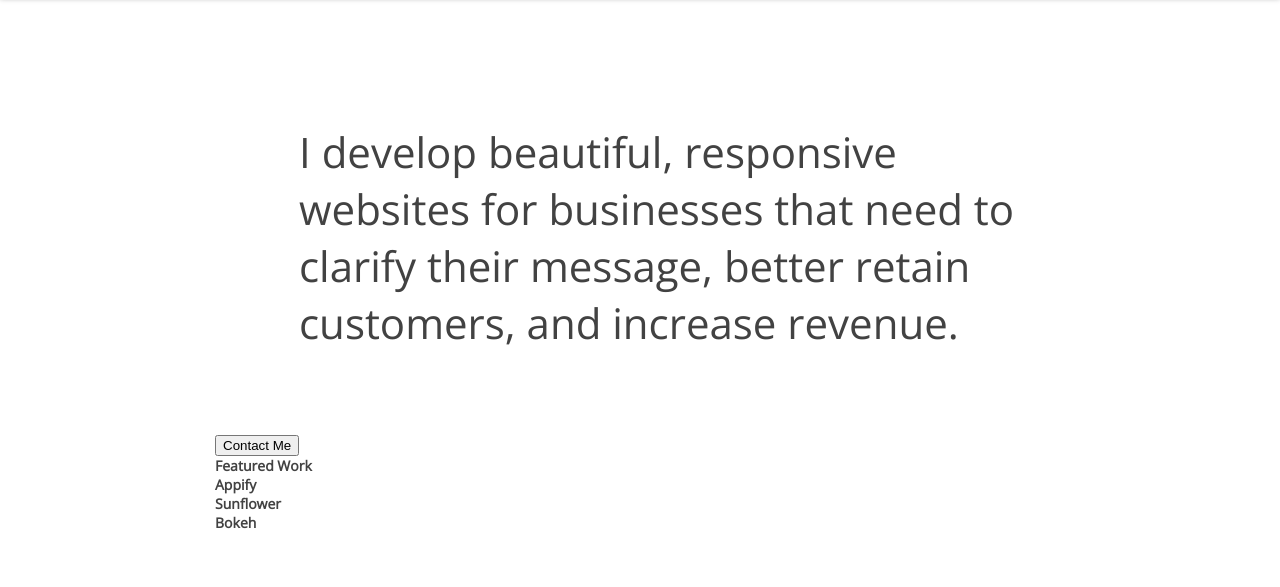
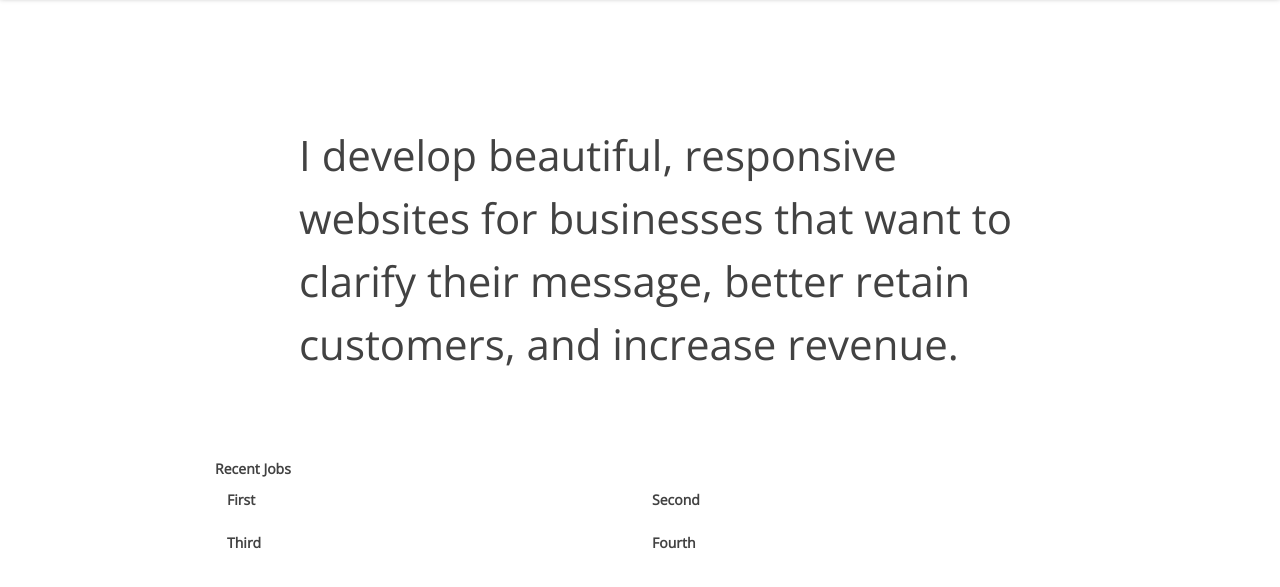
Before and after one commit to felipegontijo/portfolio, a plain HTML site: page index.html in a window 1280 px wide. Shown: the part 79-666 px from the top of the page. Drawn offline with nearby package versions, Linux system fonts and the light colour scheme.

Commit message:
css and images

```diff
--- a/css/style.css
+++ b/css/style.css
@@ -6,7 +6,7 @@ body, html {
 }
 
 body {
-    font-family: 'Open Sans', 'Gill Sans MT', Calibri, 'Trebuchet MS', sans-serif;
+    font-family: 'Open Sans';
     font-size: 12px;
     color: #424242;
 }
@@ -16,6 +16,10 @@ h1, h2, h3, h4, h5 {
 }
 
 header, footer, section, div {
+    box-sizing: border-box;
+}
+
+* {
     box-sizing: border-box;
 }
 
@@ -61,7 +65,7 @@ header, footer, section, div {
 *
 */
 
-.front-info p {
+.intro p {
     text-align: left;
     font-size: 3.5em;
     margin-left: 2em;
@@ -69,4 +73,5 @@ header, footer, section, div {
     margin-top: 3em;
     margin-bottom: 2em;
     font-weight: 150;
+    line-height: 1.5em;
 }
--- a/index.html
+++ b/index.html
@@ -27,39 +27,59 @@
 
     <main>
         <section class="content">
-
-            <section class="front-info">
+            <section class="intro">
                 <p>
-                    I develop beautiful, responsive websites for businesses that need to clarify their message,
+                    I develop beautiful, responsive websites for businesses that want to clarify their message,
                     better retain customers, and increase revenue.
                 </p>
-                <button>
-                    Contact Me
-                </button>
             </section>
 
-            <section class="front-work">
-                <h3 class="front-work__title">
-                    Featured Work
+            <section class="job">
+                <h3 class="job__title">
+                    Recent Jobs
                 </h3>
-                <div class="front-work__item">
-                    <!-- <img class="front-work__item__image" src="./img/appify.png" alt="appify photo"> -->
-                    <h3 class="front-work__item__title">
-                        Appify
+                <ul class="job__list">
+                    <li id="job__first" class="job__item">
+                        <div class="job__item__thumbnail">
+                            <a href="#">
+                                <!-- <img src="./img/abstract-tree1.jpg" alt="an abstract tree"> -->
+                            </a>
+                        </div>
+                        <h3 class="job__item__title">
+                            First
                         </h3>
+                    </li>
+                    <li id="job__second" class="job__item">
+                        <div class="job__item__thumbnail">
+                            <a href="#">
+                                <!-- <img src="./img/abstract-tree2.jpg" alt="an abstract tree"> -->
+                            </a>
                         </div>
-                <div class="front-work__item">
-                    <!-- <img class="front-work__item__image" src="./img/sunflower.png" alt="a sunflower"> -->
-                    <h3 class="front-work__item__title">
-                        Sunflower
+                        <h3 class="job__item__title">
+                            Second
                         </h3>
+                    </li>
+                    <li id="job__third" class="job__item">
+                        <div class="job__item__thumbnail">
+                            <a href="#">
+                                <!-- <img src="./img/abstract-tree3.jpg" alt="an abstract tree"> -->
+                            </a>
                         </div>
-                <div class="front-work__item">
-                    <!-- <img class="front-work__item__image" src="./img/bokeh.png" alt="bokeh photo"> -->
-                    <h3 class="front-work__item__title">
-                        Bokeh
+                        <h3 class="job__item__title">
+                            Third
                         </h3>
+                    </li>
+                    <li id="job__fourth" class="job__item">
+                        <div class="job__item__thumbnail">
+                            <a href="#">
+                                <!-- <img src="./img/abstract-tree4.jpg" alt="an abstract tree"> -->
+                            </a>
                         </div>
+                        <h3 class="job__item__title">
+                            Fourth
+                        </h3>
+                    </li>
+                </ul>
             </section>
 
         </section>
--- a/responsive.css
+++ b/responsive.css
@@ -1,16 +1,44 @@
+.intro {
+    width: 100%;
+}
+
+ul {
+    list-style: none;
+    padding: 0;
+    margin: 0;
+}
+
+
 /*
+*   Flexbox
 *
-* RESPONSIVE
-*
+*   Recent Jobs
 */
 
-.content {
+.job__list {
     display: flex;
     flex-wrap: wrap;
 }
 
-.front-info {
-    width: 100%;
+.job__item {
+    width: 50%;
+    padding: 1em 1em 1em 1em;
+}
+
+#job__first {
+    order: 1;
+}
+
+#job__second {
+    order: 2;
+}
+
+#job__third {
+    order: 3;
+}
+
+#job__fourth {
+    order: 4;
 }
 
 /*
@@ -48,12 +76,13 @@ screen and (min-width: 426px) and (max-width: 600px) {
 /*
 *   Media Queries
 *
-*   Front
+*   Intro
 */
+
 
 @media
 screen and (max-width: 768px) {
-    .front-info p {
+    .intro p {
         font-size: 2.9em;
         margin-left: 3em;
         margin-right: 2em;
@@ -61,59 +90,31 @@ screen and (max-width: 768px) {
 }
 
 @media
-screen and (min-width: 640px) and (max-width: 705px) {
-    .front-info p {
+screen and (max-width: 705px) {
+    .intro p {
         font-size: 2.5em;
     }
 }
 
 @media
-screen and (min-width: 565px) and (max-width: 639px) {
-    .front-info p {
+screen and (max-width: 639px) {
+    .intro p {
         font-size: 2.2em;
     }
 }
 
 @media
-screen and /*(min-width: 516px) and*/ (max-width: 564px) {
-    .front-info p {
+screen and (max-width: 564px) {
+    .intro p {
         font-size: 2em;
-        margin-left: 1em;
-        margin-right: 1em;
-    }
-}
-/*
-@media
-screen and (min-width: 440px) and (max-width: 515px) {
-    .front-info p {
-        font-size: 1.7em;
-    }
-}
-
-@media
-screen and (min-width: 387px) and (max-width: 439px) {
-    .front-info p {
-        font-size: 1.5em;
-    }
-}
-
-@media
-screen and /*(min-width: 360px) and (max-width: 386px) {
-    .front-info p {
-        font-size: 2em;
-        margin-left: 1em;
+        margin-left: 1.3em;
         margin-right: 1em;
     }
 }
 
- @media
-screen and (max-width: 360px) {
-    .front-info p {
-        font-size: 16px;
-    }
-} */
-
-
+.job__item a:hover {
+    cursor: pointer;
+}
 
 /*
 * Media Queries
@@ -121,10 +122,10 @@ screen and (max-width: 360px) {
 * All content
 */
 
-/* limits width in which content is displayed */
+/* sets max width */
 @media
 screen and (min-width: 850px) {
-  main, .header__inner, .nav, .content {
+  main, .header__inner, .content {
     width: 850px;
     margin-left: auto;
     margin-right: auto;
```
Also changed, not shown: img/appify.png (deleted), img/bokeh.png (deleted), img/sunflower.png (deleted), 9 other files. Lines whose indentation alone changed are shown as unchanged.
